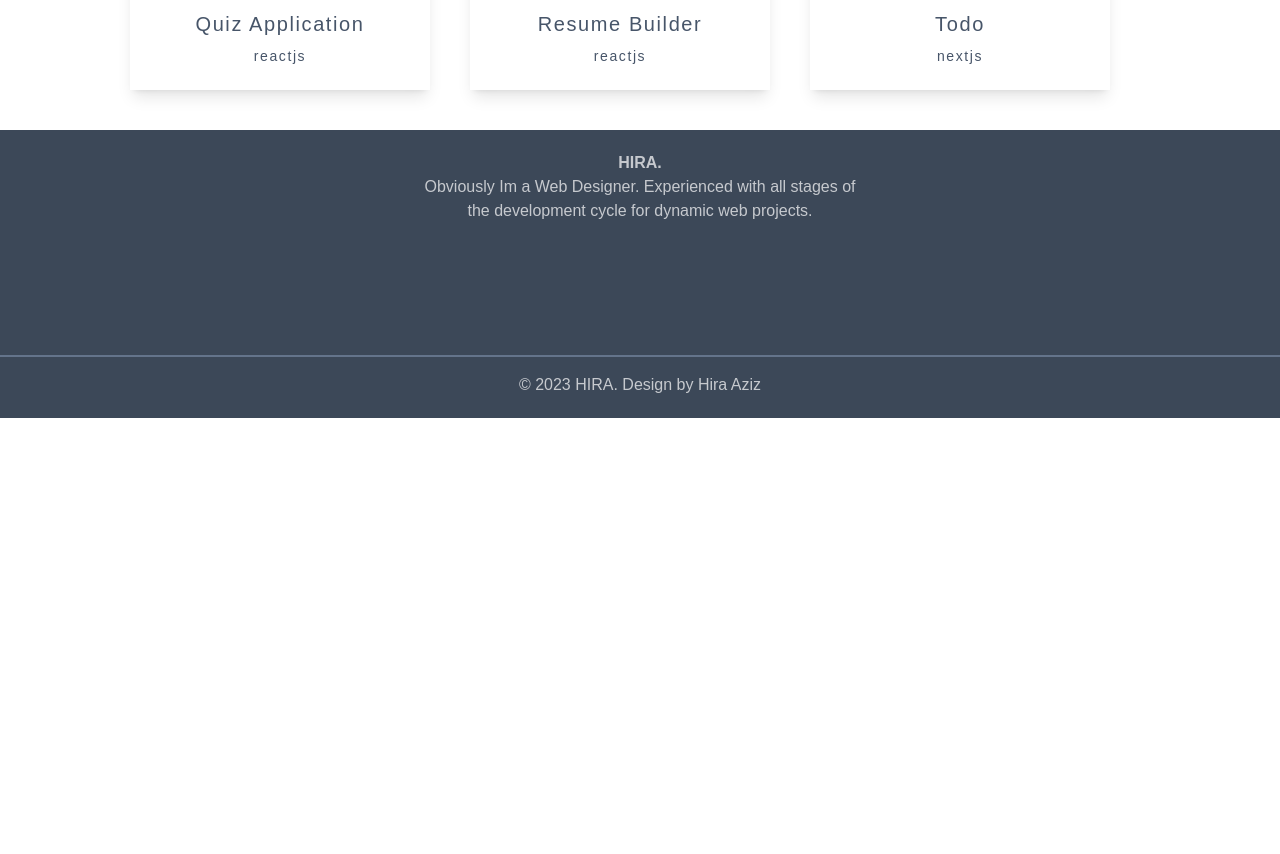
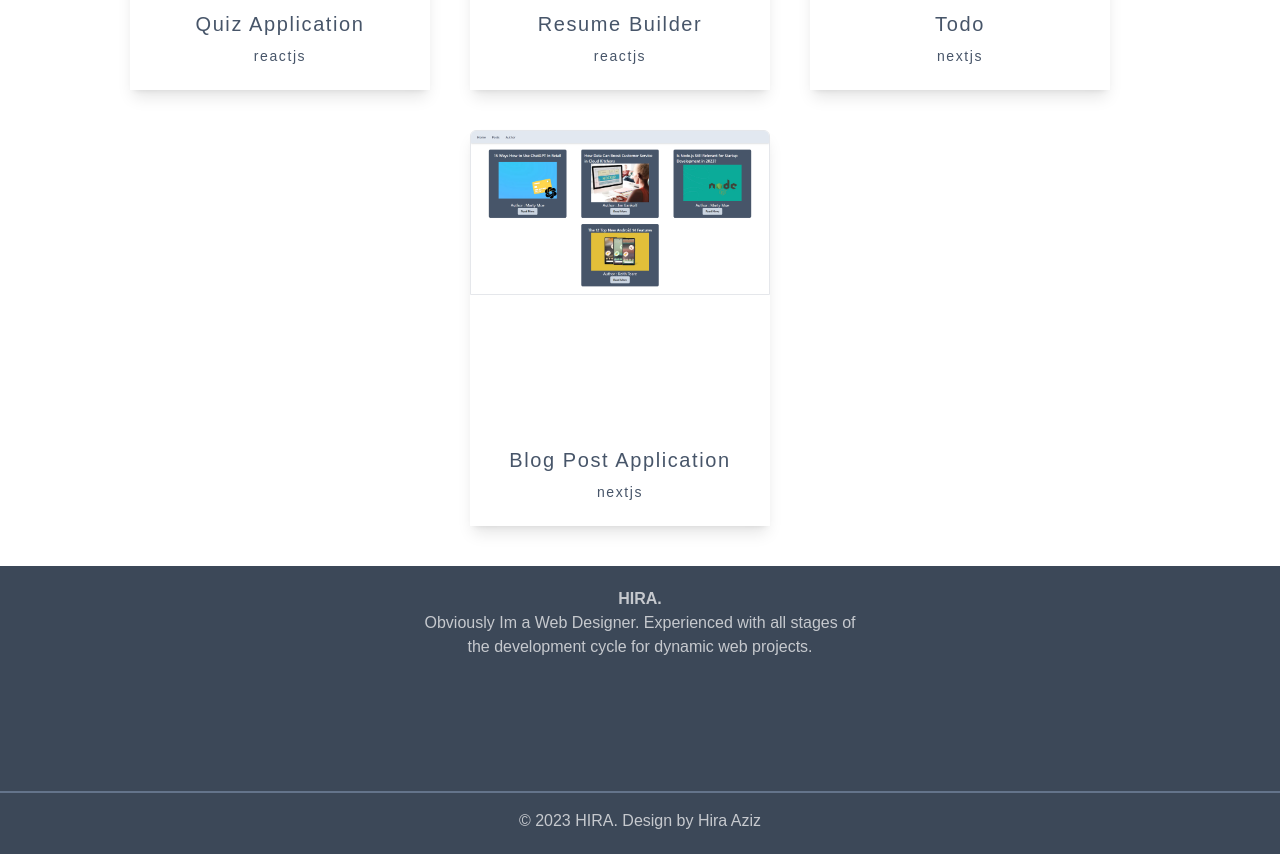
Before and after one commit to hiraaziz/portfolio-nextjs, a Next.js app in the folder hira_portfolio/: page /projects in a window 1280 px wide. Shown: the part 1300-2154 px from the top of the page. Before the commit the page ends 1718 px from the top, so only its background shows below. Built offline with nearby package versions, Linux system fonts and the light colour scheme.

Commit message:
Update constant.ts

```diff
--- a/hira_portfolio/components/portfolio/constant.ts
+++ b/hira_portfolio/components/portfolio/constant.ts
@@ -48,4 +48,11 @@ export const work: worktype[] = [
     link: "https://todoapp-tau-orcin.vercel.app/",
     routelink: "/projects/todo",
   },
+  {
+    title: "Blog Post Application",
+    type: "nextjs",
+    img: "/contentful.png",
+    link: "https://hira-contentful-next.vercel.app/",
+    routelink: "/projects/blog",
+  },
 ];
```
